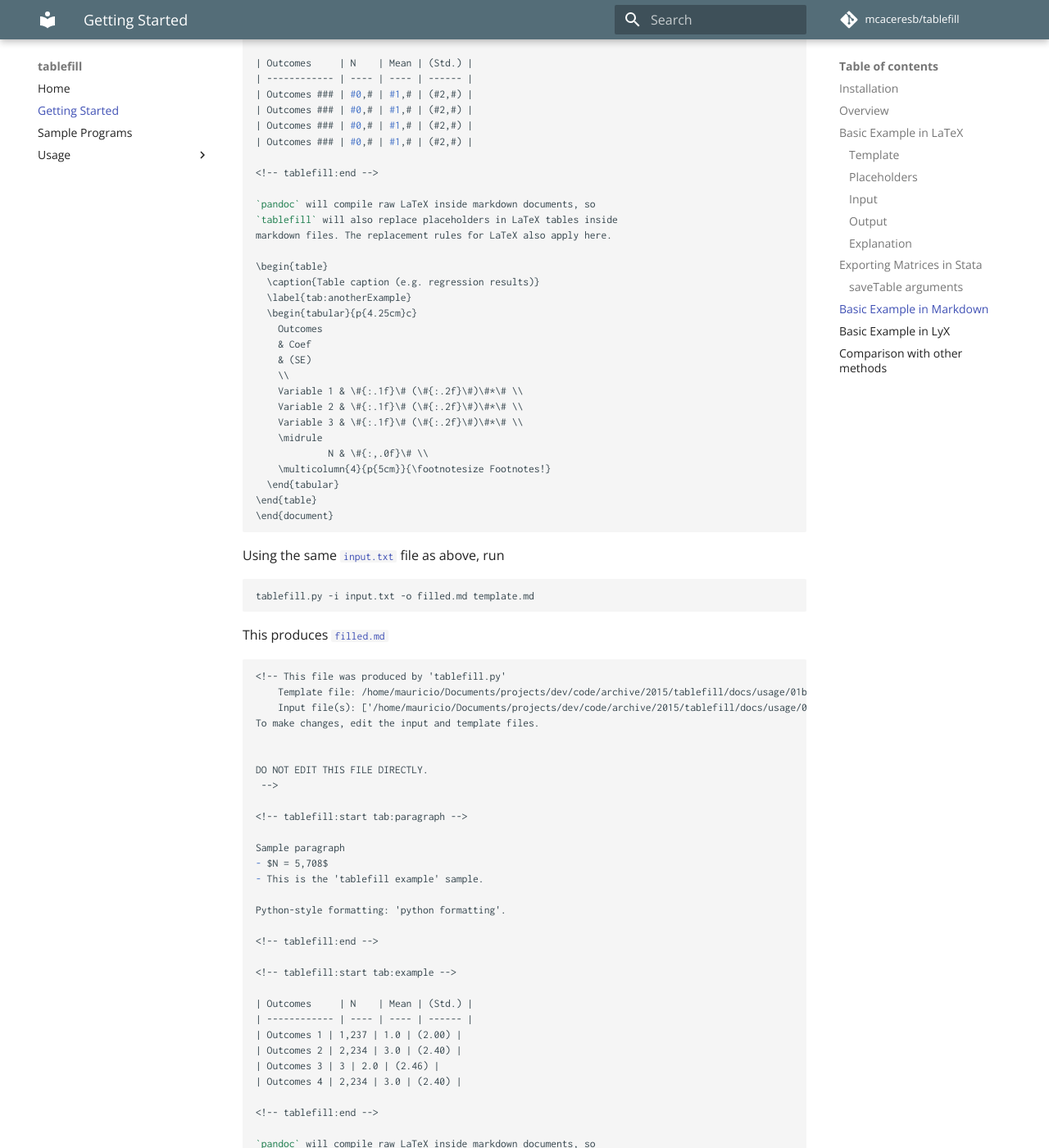
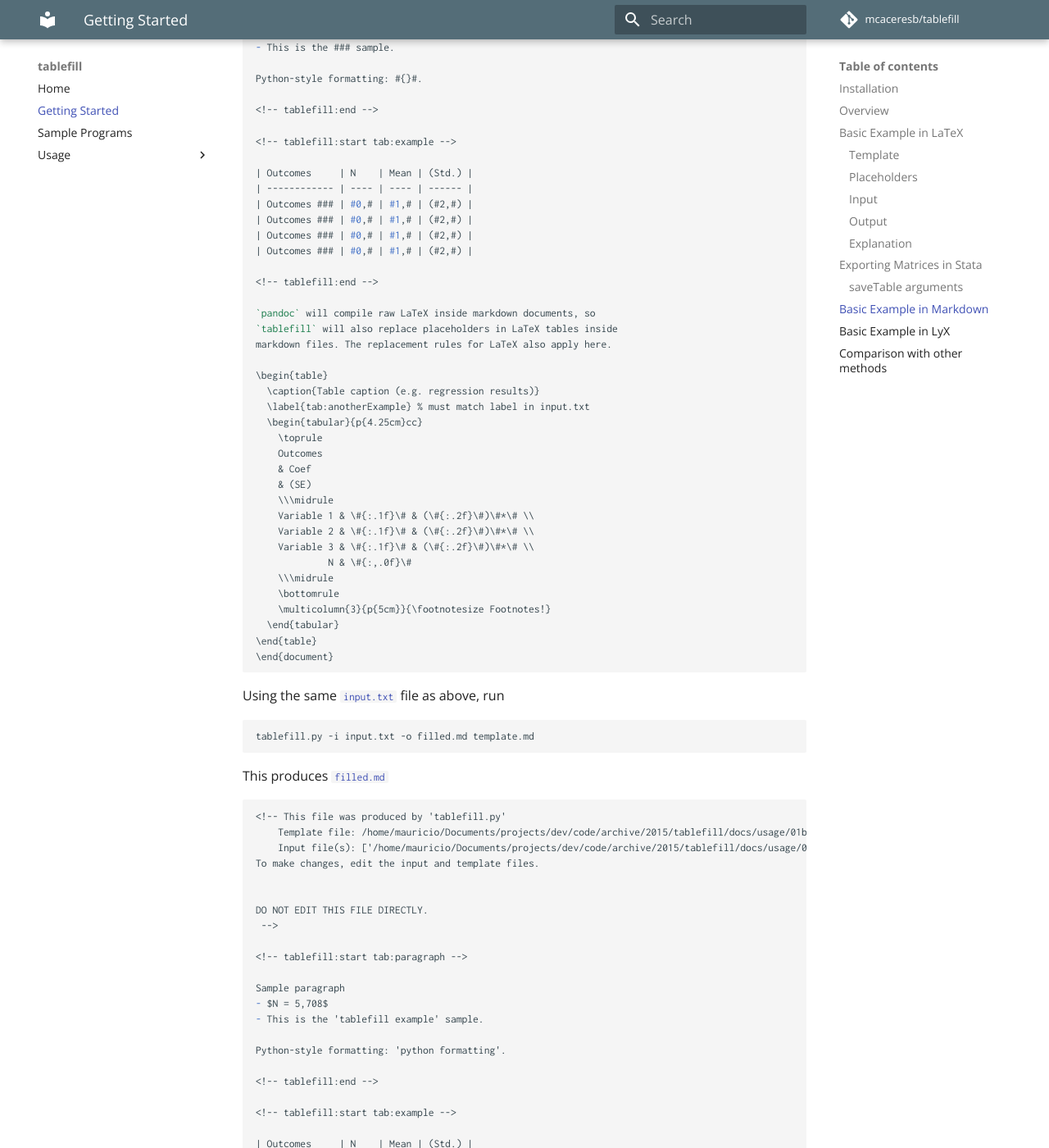
Before and after one commit to mcaceresb/tablefill, an MkDocs documentation site: the page built from docs/getting-started.md, in a window 1280 px wide and 1400 px high, scrolled down 9007 px. Shown: the whole window at 82% size. Built offline with MkDocs 1.6.1 and Material for MkDocs 9.7.7, drawn with Linux system fonts in a browser that asks for light colours; comment, search, counter and statistics services are not loaded; some of the changed text lies outside the part shown.

Commit message:
Made latex example compilable.

```diff
--- a/docs/getting-started.md
+++ b/docs/getting-started.md
@@ -81,26 +81,26 @@ Tablefill will look for the label \verb'tab:example' inside
 
 \begin{table}
   \caption{Table caption (e.g. summary stats)}
-  \label{tab:example}
-  \begin{tabular}{p{4.25cm}crcc}
+  \label{tab:example} % name must match label in input1.txt
+  \begin{tabular}{p{4.25cm}ccc}
+    \toprule
     Outcomes
     & N
     & Mean
     & (Std.)
-    \\
+    \\\midrule
     Outcomes \#\#\# & \#0,\# & \#1\# & (\#2\#) \\
     Outcomes \#\#\# & \#0,\# & \#1\# & (\#2\#) \\
     Outcomes \#\#\# & \#0,\# & \#1\# & (\#2\#) \\
     Outcomes \#\#\# & \#0,\# & \#1\# & (\#2\#) \\
+    \bottomrule
     \multicolumn{4}{p{5cm}}{\footnotesize Footnotes!}
   \end{tabular}
 \end{table}
 
-However, placeholders do not need to be inside a table. You can also
-have placeholders in the text:
-
 % tablefill:start tab:paragraph
-
+Placeholders do not need to be inside a table. You can also have
+placeholders in the text:
 \begin{itemize}
     \item $N = \#0,\#$
     \item This is the \#\#\# sample.
@@ -108,28 +108,29 @@ have placeholders in the text:
 
 Note \verb'% tablefill:start tab:paragraph' tells tablefill to start
 looking for placeholders using the matrix labeled \verb'tab:paragraph'
-in the input file. \verb'% tablefill:end' will tell tablefill to stop.
+in the input file. \verb'% tablefill:end' tells tablefill to stop.
 
-Tablefill provides several placeholders types (more on this below), but
-advanced users can use any format allowed by python via \verb'{}'. For
-example: \#{}\#. Here is another table, using python-style formatting:
-
+Tablefill provides several placeholders types (more on this below),
+but advanced users can use any format allowed by python via \verb'{}':
+\#{}\#. Here is another table, using python-style formatting:
 % tablefill:end
 
 \begin{table}
   \caption{Table caption (e.g. regression results)}
   \label{tab:anotherExample} % must match label in input.txt
-  \begin{tabular}{p{4.25cm}c}
+  \begin{tabular}{p{4.25cm}cc}
+    \toprule
     Outcomes
     & Coef
     & (SE)
-    \\
-    Variable 1 & \#{:.1f}\# (\#{:.2f}\#)\#*\# \\
-    Variable 2 & \#{:.1f}\# (\#{:.2f}\#)\#*\# \\
-    Variable 3 & \#{:.1f}\# (\#{:.2f}\#)\#*\# \\
-    \midrule
-             N & \#{:,.0f}\# \\
-    \multicolumn{4}{p{5cm}}{\footnotesize Footnotes!}
+    \\\midrule
+    Variable 1 & \#{:.1f}\# & (\#{:.2f}\#)\#*\# \\
+    Variable 2 & \#{:.1f}\# & (\#{:.2f}\#)\#*\# \\
+    Variable 3 & \#{:.1f}\# & (\#{:.2f}\#)\#*\# \\
+             N & \#{:,.0f}\#
+    \\\midrule
+    \bottomrule
+    \multicolumn{3}{p{5cm}}{\footnotesize Footnotes!}
   \end{tabular}
 \end{table}
 \end{document}
@@ -208,20 +209,24 @@ This produces [`input.txt`](usage/01basic/input.txt):
 \usepackage{booktabs}
 \begin{document}
 
-Regular placeholders:
+Tablefill will look for the label \verb'tab:example' inside
+\verb'input.txt' and fill the table below:
+
 \begin{table}
   \caption{Table caption (e.g. summary stats)}
   \label{tab:example} % name must match label in input1.txt
-  \begin{tabular}{p{4.25cm}crcc}
+  \begin{tabular}{p{4.25cm}ccc}
+    \toprule
     Outcomes
     & N
     & Mean
     & (Std.)
-    \\
+    \\\midrule
     Outcomes 1 & 1,237 & 1.0 & (2.00) \\
     Outcomes 2 & 2,234 & 3.0 & (2.40) \\
     Outcomes 3 & 3 & 2.0 & (2.46) \\
     Outcomes 4 & 2,234 & 3.0 & (2.40) \\
+    \bottomrule
     \multicolumn{4}{p{5cm}}{\footnotesize Footnotes!}
   \end{tabular}
 \end{table}
@@ -246,17 +251,19 @@ but advanced users can use any format allowed by python via \verb'{}':
 \begin{table}
   \caption{Table caption (e.g. regression results)}
   \label{tab:anotherExample} % must match label in input.txt
-  \begin{tabular}{p{4.25cm}c}
+  \begin{tabular}{p{4.25cm}cc}
+    \toprule
     Outcomes
     & Coef
     & (SE)
-    \\
-    Variable 1 & -1.2 (-1.18) \\
-    Variable 2 & 2.8 (-0.53)*** \\
-    Variable 3 & 1.1 (0.57)** \\
-    \midrule
-             N & 5,708 \\
-    \multicolumn{4}{p{5cm}}{\footnotesize Footnotes!}
+    \\\midrule
+    Variable 1 & -1.2 & (-1.18) \\
+    Variable 2 & 2.8 & (-0.53)*** \\
+    Variable 3 & 1.1 & (0.57)** \\
+             N & 5,708
+    \\\midrule
+    \bottomrule
+    \multicolumn{3}{p{5cm}}{\footnotesize Footnotes!}
   \end{tabular}
 \end{table}
 \end{document}
@@ -396,18 +403,20 @@ markdown files. The replacement rules for LaTeX also apply here.
 
 \begin{table}
   \caption{Table caption (e.g. regression results)}
-  \label{tab:anotherExample}
-  \begin{tabular}{p{4.25cm}c}
+  \label{tab:anotherExample} % must match label in input.txt
+  \begin{tabular}{p{4.25cm}cc}
+    \toprule
     Outcomes
     & Coef
     & (SE)
-    \\
-    Variable 1 & \#{:.1f}\# (\#{:.2f}\#)\#*\# \\
-    Variable 2 & \#{:.1f}\# (\#{:.2f}\#)\#*\# \\
-    Variable 3 & \#{:.1f}\# (\#{:.2f}\#)\#*\# \\
-    \midrule
-             N & \#{:,.0f}\# \\
-    \multicolumn{4}{p{5cm}}{\footnotesize Footnotes!}
+    \\\midrule
+    Variable 1 & \#{:.1f}\# & (\#{:.2f}\#)\#*\# \\
+    Variable 2 & \#{:.1f}\# & (\#{:.2f}\#)\#*\# \\
+    Variable 3 & \#{:.1f}\# & (\#{:.2f}\#)\#*\# \\
+             N & \#{:,.0f}\#
+    \\\midrule
+    \bottomrule
+    \multicolumn{3}{p{5cm}}{\footnotesize Footnotes!}
   \end{tabular}
 \end{table}
 \end{document}
@@ -456,18 +465,20 @@ markdown files. The replacement rules for LaTeX also apply here.
 
 \begin{table}
   \caption{Table caption (e.g. regression results)}
-  \label{tab:anotherExample}
-  \begin{tabular}{p{4.25cm}c}
+  \label{tab:anotherExample} % must match label in input.txt
+  \begin{tabular}{p{4.25cm}cc}
+    \toprule
     Outcomes
     & Coef
     & (SE)
-    \\
-    Variable 1 & -1.2 (-1.18) \\
-    Variable 2 & 2.8 (-0.53)*** \\
-    Variable 3 & 1.1 (0.57)** \\
-    \midrule
-             N & 5,708 \\
-    \multicolumn{4}{p{5cm}}{\footnotesize Footnotes!}
+    \\\midrule
+    Variable 1 & -1.2 & (-1.18) \\
+    Variable 2 & 2.8 & (-0.53)*** \\
+    Variable 3 & 1.1 & (0.57)** \\
+             N & 5,708
+    \\\midrule
+    \bottomrule
+    \multicolumn{3}{p{5cm}}{\footnotesize Footnotes!}
   \end{tabular}
 \end{table}
 \end{document}
```
Also changed, not shown: 2 other files.
